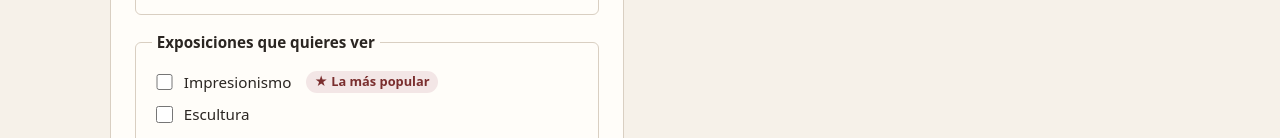
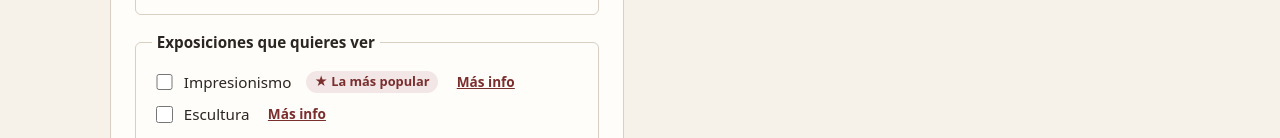
Before and after one commit to lidiagutierrezlopez-cpu/M4-Full_Contact_Forms, a React (Vite) app: page / in a window 1280 px wide. Shown: the part 662-800 px from the top of the page. Built offline with nearby package versions, Linux system fonts and the light colour scheme; data requests are answered from the project's data file.

Commit message:
información de cada exposición

```diff
--- a/src/components/FormularioReserva.jsx
+++ b/src/components/FormularioReserva.jsx
@@ -1,4 +1,5 @@
 import { useForm, useWatch } from "react-hook-form";
+import { useState } from "react";
 import { zodResolver } from "@hookform/resolvers/zod";
 import { esquemaReserva } from "../schemas/reserva";
 import { useMutation, useQuery, useQueryClient } from "@tanstack/react-query";
@@ -8,6 +9,12 @@ import VentanaConfirmacion from "./VentanaConfirmacion";
 import { exposicionMasPopular } from "../utils/popularidad";
 
 export default function FormularioReserva() {
+    const [infoAbierta, setInfoAbierta] = useState(null);
+
+    function alternarInfo(id) {
+        setInfoAbierta(infoAbierta === id ? null : id);
+    }
+
     const { register, reset, handleSubmit, formState: { errors }, control } = useForm({
         resolver: zodResolver(esquemaReserva),
         defaultValues: {
@@ -135,6 +142,22 @@ export default function FormularioReserva() {
                                     </span>
                                 )}
                             </label>
+                            <button
+                                type="button"
+                                className="boton-info"
+                                aria-expanded={infoAbierta === expo.id}
+                                aria-controls={`info-${expo.id}`}
+                                onClick={() => alternarInfo(expo.id)}
+                            >
+                                {infoAbierta === expo.id ? "Menos info" : "Más info"}
+                                <span className="sr-only"> sobre {expo.nombre}</span>
+                            </button>
+
+                            <p id={`info-${expo.id}`} className="info-expo" hidden={infoAbierta !== expo.id}>
+                                {expo.descripcion}
+                                <span>{expo.sala}</span>
+                            </p>
+
                         </div>
                     ))}
                     {errors.exposiciones && <p id="error-exposiciones" role="alert" className="error">{errors.exposiciones.message}</p>}
--- a/src/datos/museo.js
+++ b/src/datos/museo.js
@@ -5,19 +5,19 @@ export const EXPOSICIONES = [
         id: "impresionismo",
         nombre: "Impresionismo",
         sala: "Sala 1",
-        descripcion: "Una descripción corta de la exposición.",
+        descripcion: "Paisajes, luz y pinceladas sueltas de finales del siglo XIX. Obras que intentan captar un instante tal y como se veía.",
     },
     {
         id: "escultura",
         nombre: "Escultura",
         sala: "Sala 2",
-        descripcion: "Una descripción corta de la exposición.",
+        descripcion: "Piezas en mármol, bronce y madera, desde la Antigüedad hasta hoy. Un recorrido por cómo ha cambiado la forma de representar el cuerpo.",
     },
     {
         id: "renacimiento",
         nombre: "Renacimiento",
         sala: "Sala 3",
-        descripcion: "Una descripción corta de la exposición.",
+        descripcion: "Pintura italiana y flamenca de los siglos XV y XVI. Retratos, escenas religiosas y los primeros grandes estudios de perspectiva.",
     },
 ];
 
--- a/src/index.css
+++ b/src/index.css
@@ -335,3 +335,44 @@ section form {
   font-size: 0.8rem;
   font-weight: 600;
 }
+
+.boton-info {
+  background: transparent;
+  color: var(--acento);
+  padding: 0.1rem 0.4rem;
+  font-size: 0.85rem;
+  text-decoration: underline;
+}
+
+.boton-info:hover:not(:disabled) {
+  background: #f3e6e6;
+}
+
+.info-expo {
+  flex-basis: 100%;
+  margin: 0 0 0.5rem 1.55rem;
+  padding: 0.6rem 0.8rem;
+  border-left: 3px solid var(--borde);
+  background: var(--fondo);
+  color: var(--suave);
+  font-size: 0.9rem;
+}
+
+.info-expo span {
+  display: block;
+  margin-top: 0.25rem;
+  font-weight: 600;
+}
+
+/* Texto solo para lectores de pantalla */
+.sr-only {
+  position: absolute;
+  width: 1px;
+  height: 1px;
+  padding: 0;
+  margin: -1px;
+  overflow: hidden;
+  clip: rect(0, 0, 0, 0);
+  white-space: nowrap;
+  border: 0;
+}
```
Also changed, not shown: db.json (indentation only).
